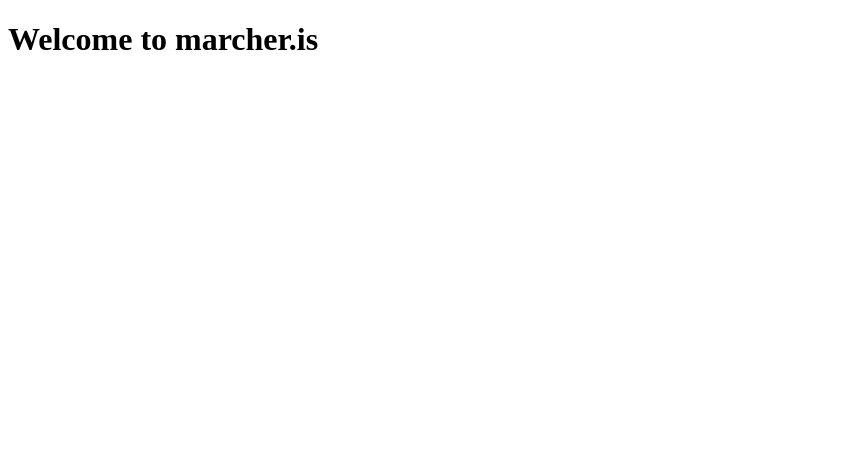
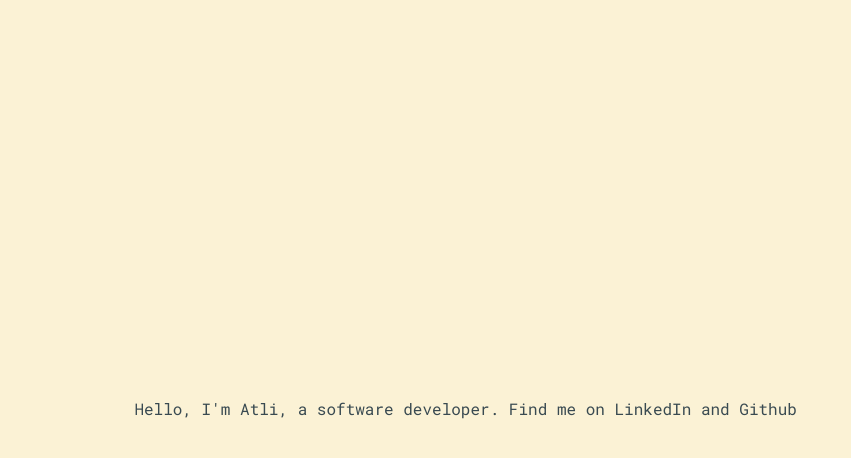
Before and after one commit to atlimp/marcher.is, a plain HTML site: page www/index.html in a window 1280 px wide. Shown: the whole page, without its empty margins (0-851 px from the left). Drawn offline with Linux system fonts and the light colour scheme.

Commit message:
add content to www

```diff
--- a/www/index.html
+++ b/www/index.html
@@ -1,9 +1,17 @@
 <!doctype html>
 <html>
-				<head>
-								<title>marcher.is</title>
-				</head>
-				<body>
-								<h1>Welcome to marcher.is</h1>
-				</body>
+	<head>
+		<title>marcher.is</title>
+		<link rel="icon" type="image/svg+xml" href="/Assets/Icons/favicon.svg">
+		<link href="/styles.css" rel="stylesheet"/>
+		<meta name="viewport" content="width=device-width, height=device-height, initial-scale=1.0">
+	</head>
+	<body>
+		<main class="animate fadeInUp">
+			<div class="content">
+				Hello, I'm Atli, a software developer.
+				Find me on <a href="https://www.linkedin.com/in/atli-marcher-p%C3%A1lsson-7ba21b200/" class="link">LinkedIn</a> and <a href="https://github.com/atlimp" class="link">Github</a>
+			</div>
+		</main>
+	</body>
 </html>
--- /dev/null
+++ b/www/styles.css
@@ -0,0 +1,70 @@
+:root {
+    --col-grey: #394a51;
+    --col-green: #7fa99b;
+    --col-cream: #fbf2d5;
+    --col-orange: #fdc57b;
+}
+
+@font-face {
+    font-family: 'Roboto Mono';
+    src: url('Assets/Fonts/RobotoMono-Regular.ttf') format('truetype');
+    font-weight: normal;
+    font-style: normal;
+    font-display: swap;
+}
+
+* {
+    box-sizing: border-box;
+}
+
+body {
+    background: var(--col-cream);
+    display: flex;
+    height: 100vh;
+}
+
+main {
+    opacity: 0;
+    margin: auto;
+    width: 80%;
+    font-family: 'Roboto Mono';
+    color: var(--col-grey);
+}
+
+.animate {
+    animation-duration: .5s;
+    animation-fill-mode: both;
+}
+
+.link {
+    text-decoration: none;
+    background-image: linear-gradient(to right, rgba(255,255,255,0) 50%, var(--col-green) 50%);
+    background-position: -0% 0;
+    background-size: 200% auto;
+    color: var(--col-grey);
+    line-height: 1.15em;
+    text-decoration: none;
+    transition: background-position 0.2s ease-out;
+}
+
+.link:hover {
+    background-position: -99.99% 0;
+}
+
+@keyframes fadeInUp {
+
+    from {
+        opacity: 0;
+        transform: translate3d(0, 10%, 0);
+    }
+
+    to {
+        opacity: 1;
+        transform: none;
+    }
+
+}
+
+.fadeInUp {
+    animation-name: fadeInUp;
+}
```
Also changed, not shown: www/Assets/Fonts/RobotoMono-Regular.ttf (added), www/Assets/Icons/favicon.svg (added).
